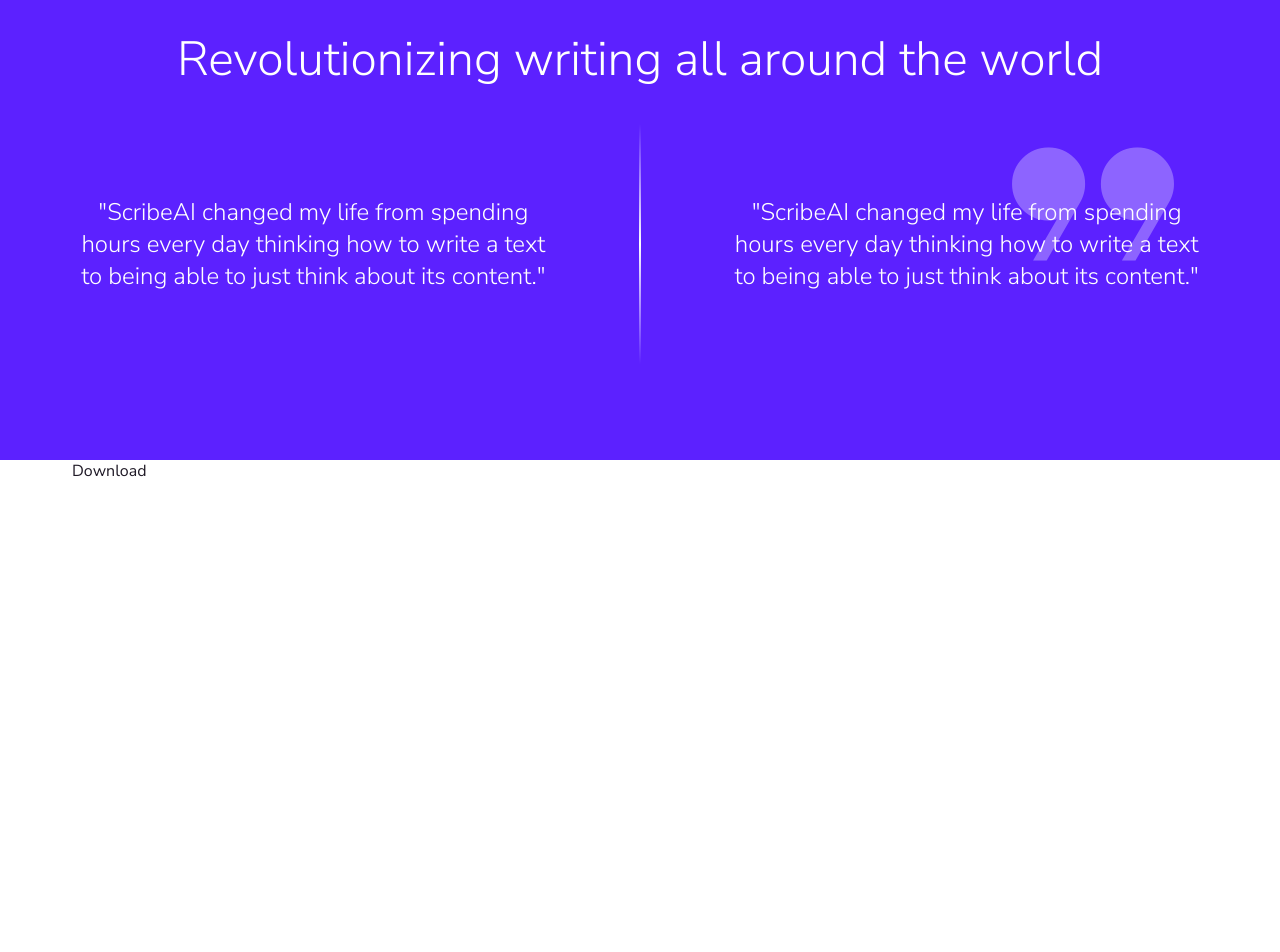
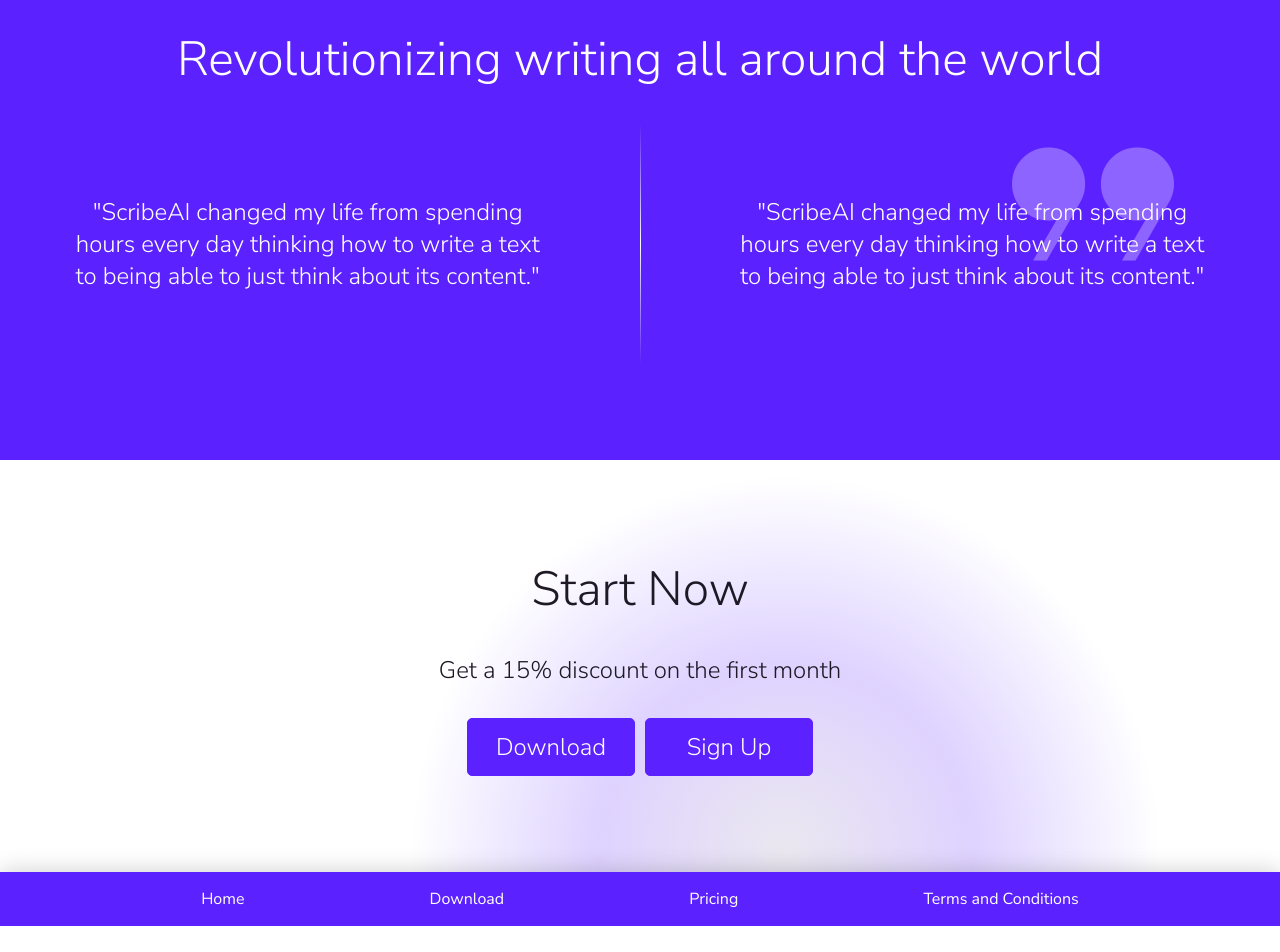
Before and after one commit to jukuly/scribeai-web, a React (Create React App) app: page / in a window 1280 px wide. Shown: the part 2060-3012 px from the top of the page. After the commit the page ends 2986 px from the top, so only its background shows below. Built offline with nearby package versions, Linux system fonts and the light colour scheme; no server answers.

Commit message:
home page complete

```diff
--- a/src/components/footer/footer.module.scss
+++ b/src/components/footer/footer.module.scss
@@ -23,3 +23,10 @@
     background-size: 100% 0.075em;
   }
 }
+
+@media (max-width: 40rem) {
+  .footerList {
+    flex-direction: column;
+    gap: 1rem;
+  }
+}
--- a/src/pages/home/home.module.scss
+++ b/src/pages/home/home.module.scss
@@ -3,6 +3,7 @@ main {
   position: relative;
   margin: auto;
   width: 100%;
+  font-weight: 300;
 }
 
 .content {
@@ -37,7 +38,6 @@ main {
 
   .title {
     margin-bottom: 2rem;
-    font-weight: 300;
   }
 
   .gradientText {
@@ -62,8 +62,10 @@ main {
 section {
   h1 {
     font-size: clamp(2rem, 2rem + 1.33vw, 3rem);
-    font-weight: 300;
     text-align: center;
+  }
+  h2 {
+    font-size: clamp(1rem, 1rem + 0.67vw, 1.5rem);
   }
   overflow: hidden;
 }
@@ -89,10 +91,9 @@ section {
         margin-left: 1ch;
         margin-top: 1rem;
         list-style-type: '- ';
-        font-size: clamp(1rem, 1rem + 0.93vw, 1.5rem);
-        font-weight: 300;
+        font-size: clamp(1rem, 1rem + 0.67vw, 1.5rem);
         p {
-          font-size: clamp(0.9rem, 0.9rem + 0.6875vw, 1.1rem);
+          font-size: clamp(0.9rem, 0.9rem + 0.268vw, 1.1rem);
         }
       }
     }
@@ -138,8 +139,6 @@ section {
   }
 
   h2 {
-    font-size: clamp(1rem, 1rem + 0.67vw, 1.5rem);
-    font-weight: 300;
     margin-bottom: clamp(0rem, 2.67vw, 2rem);
   }
 }
@@ -149,33 +148,29 @@ section {
   color: #ffffff;
   padding: clamp(1.5rem, 1.5rem + 6vw, 6rem) 0;
 
-  .content {
-    display: flex;
-    flex-direction: column;
-    justify-content: center;
-    align-items: center;
-    gap: clamp(0.5rem, 0.5rem + 2vw, 2rem);
+  h1 {
+    margin-bottom: clamp(0.5rem, 0.5rem + 2vw, 2rem);
+    text-align: center;
   }
   .quotes {
     position: relative;
     display: flex;
     align-items: center;
-    gap: clamp(0.5rem, 0.5rem + 6vw, 6rem);
+    gap: clamp(0.5rem, 0.5rem + 7.33rem, 6rem);
   }
   .separation {
     height: 15rem;
-    width: 3px;
+    min-width: 1px;
     background-image: linear-gradient(transparent, #ffffff, transparent);
   }
   .quoteText {
     font-size: clamp(1rem, 1rem + 0.67vw, 1.5rem);
-    font-weight: 300;
     text-align: center;
   }
   .quoteMark {
     position: absolute;
     top: -2.5rem;
-    right: 0rem;
+    right: 0;
     opacity: 30%;
     font-size: 15rem;
     font-variation-settings:
@@ -195,6 +190,41 @@ section {
 }
 
 .fourthSection {
-  height: 40rem;
-  background-color: #ffffff;
+  padding: clamp(1.5rem, 1.5rem + 6vw, 6rem) 0;
+
+  .content {
+    display: flex;
+    flex-direction: column;
+    align-items: center;
+    gap: clamp(0.5rem, 0.5rem + 2vw, 2rem);
+  }
+
+  .gradientCircle {
+    --size: 750px;
+    top: -5rem;
+    right: 5rem;
+  }
+
+  .button:not(:last-child) {
+    margin-right: 10px;
+  }
+  .button {
+    font-size: clamp(1rem, 1rem + 0.67vw, 1.5rem);
+    color:#ffffff;
+    width: 7em;
+    background-color: #5c21ff;
+    padding: 0.5em 0.75em;
+    border: solid 1px #5c21ff;
+    border-radius: 5px;
+    cursor: pointer;
+    transition: background-color 300ms, border-color 300ms, color 300ms;
+  }
+  .button:hover {
+    color: #5c21ff;
+    background-color: transparent;
+  }
+  .button:active {
+    padding: calc(0.5em - 1px) calc(0.75em - 1px);
+    border-width: 2px;
+  }
 }
--- a/src/pages/home/home.tsx
+++ b/src/pages/home/home.tsx
@@ -1,3 +1,4 @@
+import { useNavigate } from 'react-router-dom';
 import DownArrow from '../../components/downArrow/downArrow';
 import Footer from '../../components/footer/footer';
 import AppSpinner from './appSpinner/appSpinner';
@@ -5,6 +6,8 @@ import styles from './home.module.scss';
 import ShowOff from './showOff/showOff';
 
 export default function({ top } : { top: boolean }) {
+  const navigate = useNavigate();
+
   return (
     <>
       <main>
@@ -92,7 +95,15 @@ export default function({ top } : { top: boolean }) {
         </section>
         <section className={styles.fourthSection}>
           <div className={styles.content}>
-            Download
+            <div className={styles.gradientCircle}></div>
+            <h1>Start Now</h1>
+            <h2>
+              Get a 15% discount on the first month
+            </h2>
+            <div>
+              <button className={styles.button} onClick={() => navigate('/download')}>Download</button>
+              <button className={styles.button} onClick={() => navigate('/sign-up')}>Sign Up</button>
+            </div>
           </div>
         </section>
       </main>
```
